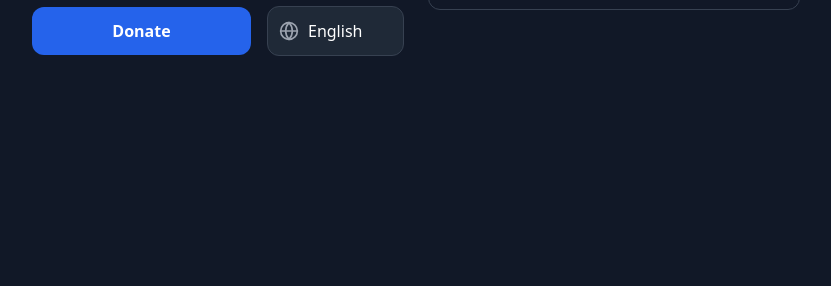
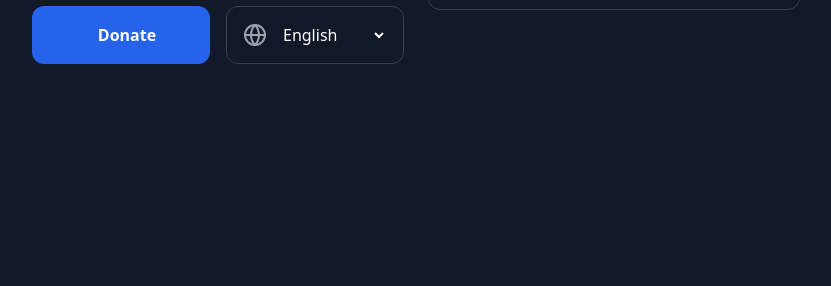
Before and after one commit to fatihyilmas/api-buy, a website: page index.html in a window 1280 px wide. Shown: the part 514-800 px from the top of the page, without its empty margins (224-1055 px from the left). Drawn offline with nearby package versions, Linux system fonts and the light colour scheme.

Commit message:
Add files via upload

```diff
--- a/index.html
+++ b/index.html
@@ -81,14 +81,18 @@
                             </label>
                         </div>
                         <!-- Submit Button & Language Selector -->
-                        <div class="flex items-center gap-4">
-                            <button type="submit" id="donate-button" class="flex-grow bg-blue-600 text-white font-bold py-3 rounded-xl hover:bg-blue-700 transition-all duration-300 flex items-center justify-center space-x-2 disabled:bg-gray-500 disabled:cursor-not-allowed">
-                                <span id="button-text" data-i18n-key="donate_button">Donate</span>
-                                <div id="button-loader" class="w-5 h-5 border-2 border-white border-t-transparent rounded-full animate-spin hidden"></div>
-                            </button>
-                            <div class="relative">
-                                <i data-lucide="globe" class="absolute left-3 top-1/2 -translate-y-1/2 w-5 h-5 text-gray-400 pointer-events-none"></i>
-                                <select id="language-selector" class="bg-gray-800 border border-gray-700 text-white rounded-xl py-3 pl-10 pr-4 appearance-none focus:ring-2 focus:ring-blue-500 focus:border-blue-500 outline-none transition cursor-pointer">
+                        <div class="grid grid-cols-2 gap-4">
+                            <label id="donate-button-label" class="currency-option bg-blue-600 text-white font-bold rounded-xl p-4 cursor-pointer flex items-center justify-center space-x-3 hover:bg-blue-700 transition-all duration-300">
+                                <button type="submit" id="donate-button" class="hidden">
+                                    <span id="button-text" data-i18n-key="donate_button">Donate</span>
+                                    <div id="button-loader" class="w-5 h-5 border-2 border-white border-t-transparent rounded-full animate-spin hidden"></div>
+                                </button>
+                                <span id="button-text-display" data-i18n-key="donate_button">Donate</span>
+                                <div id="button-loader-display" class="w-5 h-5 border-2 border-white border-t-transparent rounded-full animate-spin hidden"></div>
+                            </label>
+                            <label class="currency-option bg-gray-900 border border-gray-700 rounded-xl p-4 cursor-pointer flex items-center space-x-3 hover:border-blue-500 transition">
+                                <i data-lucide="globe" class="w-6 h-6 text-gray-400"></i>
+                                <select id="language-selector" class="flex-grow bg-transparent border-none text-white outline-none cursor-pointer">
                                     <option value="ar">عربي</option>
                                     <option value="de">Deutsch</option>
                                     <option value="en">English</option>
@@ -99,7 +103,7 @@
                                     <option value="ru">Русский</option>
                                     <option value="tr">Türkçe</option>
                                 </select>
-                            </div>
+                            </label>
                         </div>
                     </div>
                     <!-- Sağ Sütun -->
--- a/script.js
+++ b/script.js
@@ -240,9 +240,10 @@ document.addEventListener('DOMContentLoaded', () => {
 
     const donationForm = document.getElementById('donation-form');
     const amountInput = document.getElementById('amount');
-    const donateButton = document.getElementById('donate-button');
-    const buttonText = document.getElementById('button-text');
-    const buttonLoader = document.getElementById('button-loader');
+    const donateButtonLabel = document.getElementById('donate-button-label'); // The label wrapping the actual button
+    const actualDonateButton = document.getElementById('donate-button'); // The hidden button inside the label
+    const buttonText = document.getElementById('button-text-display'); // The span for displaying text
+    const buttonLoader = document.getElementById('button-loader-display'); // The div for displaying loader
     const donationView = document.getElementById('donation-view');
     const paymentView = document.getElementById('payment-view');
     const successView = document.getElementById('success-view');
@@ -267,7 +268,8 @@ document.addEventListener('DOMContentLoaded', () => {
     donationForm.addEventListener('submit', async function(event) {
         event.preventDefault();
 
-        donateButton.disabled = true;
+        actualDonateButton.disabled = true; // Disable the actual button
+        donateButtonLabel.classList.add('disabled'); // Add a class to visually indicate disabled state if needed
         buttonText.textContent = currentTranslations['button_creating'];
         buttonLoader.classList.remove('hidden');
 
@@ -411,7 +413,8 @@ document.addEventListener('DOMContentLoaded', () => {
     });
 
     function resetButton() {
-        donateButton.disabled = false;
+        actualDonateButton.disabled = false;
+        donateButtonLabel.classList.remove('disabled');
         buttonText.textContent = currentTranslations['donate_button'];
         buttonLoader.classList.add('hidden');
     }
@@ -482,7 +485,12 @@ document.addEventListener('DOMContentLoaded', () => {
     // Sayfa yüklendiğinde başlangıç durumunu ayarla
     handleCurrencySelection();
 
-    // --- ESKİ KOD DEVAM EDİYOR ---
+    // Add event listener for the donate button label to trigger the hidden button's click
+    donateButtonLabel.addEventListener('click', () => {
+        if (!actualDonateButton.disabled) {
+            actualDonateButton.click();
+        }
+    });
 
     // Initialize I18n
     initI18n();
```
